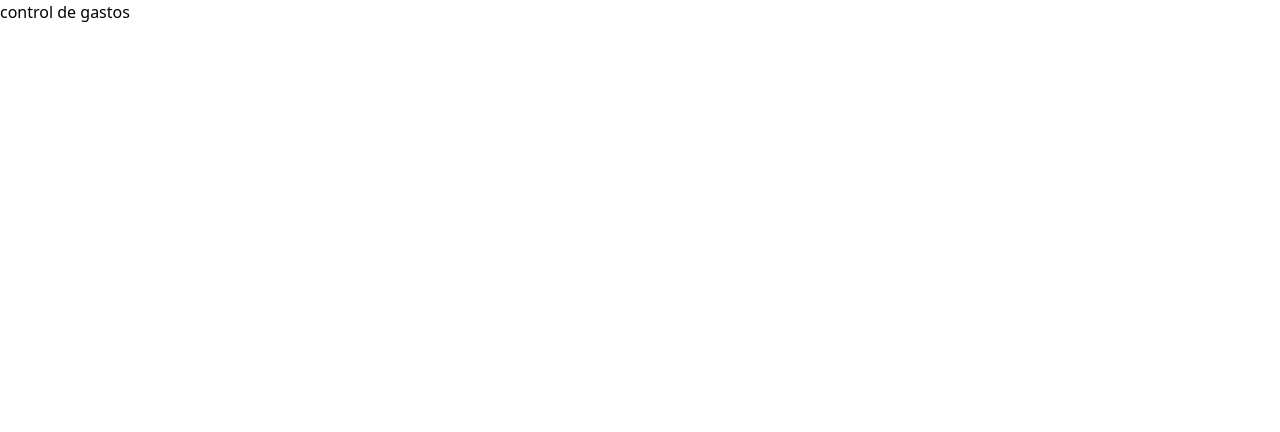
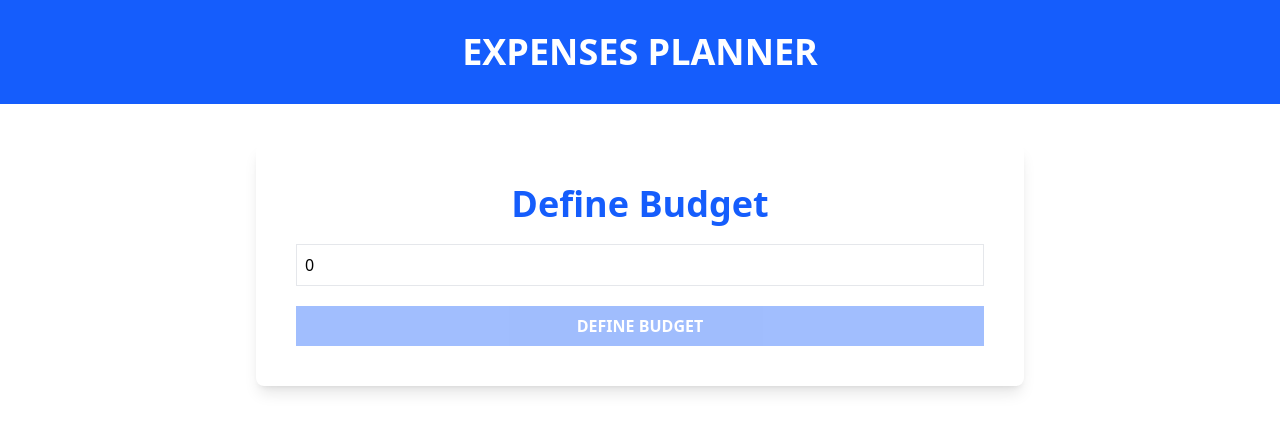
Before and after one commit to Magi2497/Budget-Manager, a React (Vite) app: page / in a window 1280 px wide. Shown: the top 432 px of the page. Built offline with nearby package versions, Linux system fonts and the light colour scheme.

Commit message:
created component BudgetForm and added form in it

```diff
--- a/src/App.tsx
+++ b/src/App.tsx
@@ -1,7 +1,17 @@
+import BudgetForm from './components/BudgetForm'
+
 function App() {
   return (
     <>
-      <h1 className="">control de gastos</h1>
+      <header className="bg-blue-600 py-8 max-h-72">
+        <h1 className="uppercase text-center font-black text-4xl text-white">
+          Expenses Planner
+        </h1>
+      </header>
+
+      <div className="max-w-3xl mx-auto bg-white shadow-lg rounded-lg mt-10 p-10">
+        <BudgetForm />
+      </div>
     </>
   )
 }
--- /dev/null
+++ b/src/components/BudgetForm.tsx
@@ -0,0 +1,47 @@
+import { useMemo, useState } from 'react'
+
+export default function BudgetForm() {
+  // We define here the react state hook for budget
+  const [budget, setBudget] = useState(0)
+
+  // handleChange allow us to edit the value of the selected input and setting the value in the use state hook budget
+  const handleChange = (e: React.ChangeEvent<HTMLInputElement>) => {
+    setBudget(e.target.valueAsNumber)
+  }
+
+  // isValid validates the form by ensuring that the user can only enter numbers greater than 0 in the input to submit
+  const isValid = useMemo(() => {
+    return isNaN(budget) || budget <= 0
+  }, [budget])
+
+  return (
+    <form className="space-y-5">
+      <div className="flex flex-col space-y-5">
+        <label
+          htmlFor="budget"
+          className=" text-4xl text-blue-600 font-bold text-center"
+        >
+          Define Budget
+        </label>
+        <input
+          id="budgetID"
+          type="number"
+          className="w-full bg-white border border-gray-200 p-2"
+          placeholder="Define your budget"
+          name="budget"
+          value={budget}
+          onChange={handleChange}
+        />
+      </div>
+
+      <input
+        type="submit"
+        value="Define Budget"
+        className="bg-blue-600 hover:bg-blue-700 cursor-pointer w-full p-2 text-white font-black  uppercase disabled:opacity-40"
+        placeholder="Define your budget"
+        name="budget"
+        disabled={isValid}
+      />
+    </form>
+  )
+}
```
